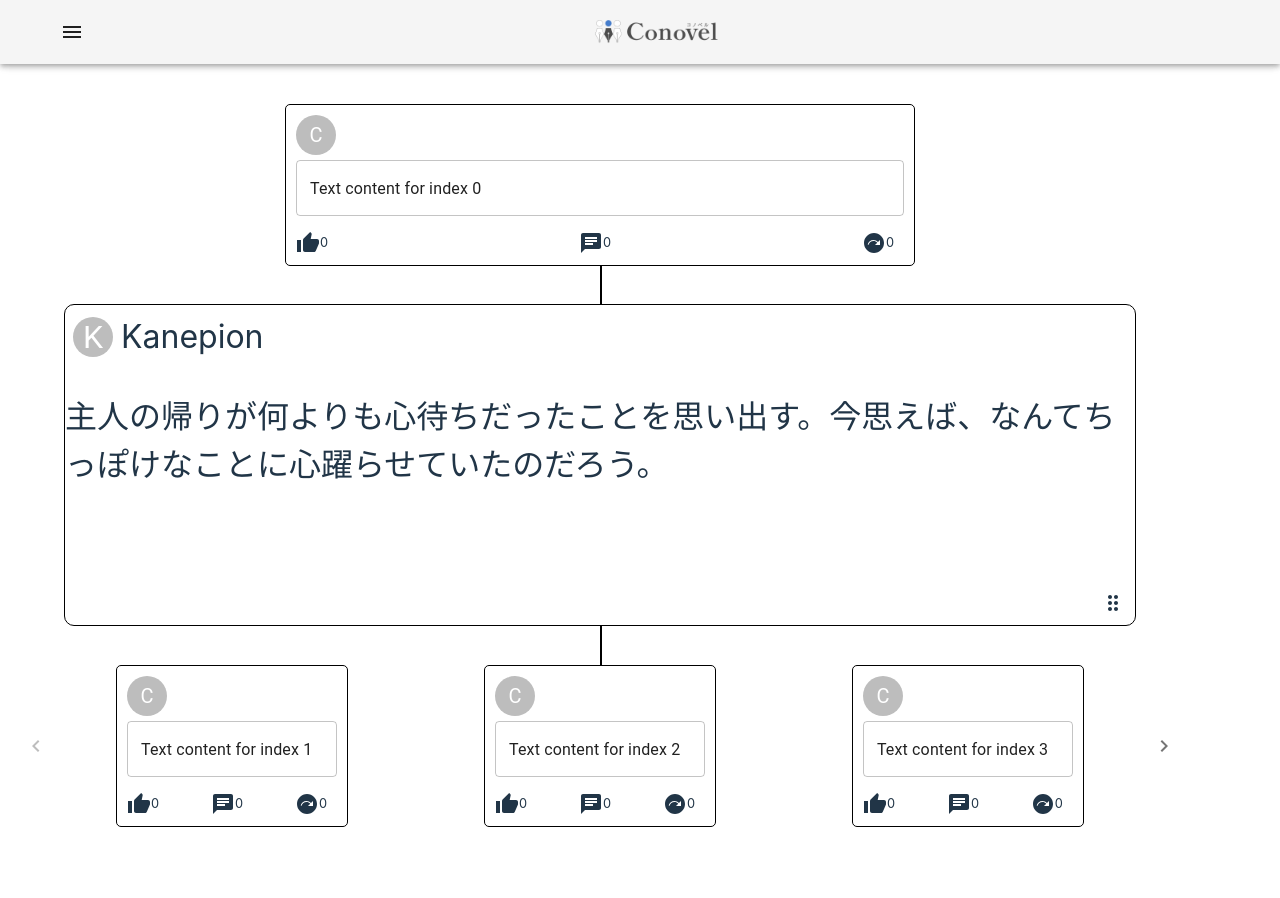
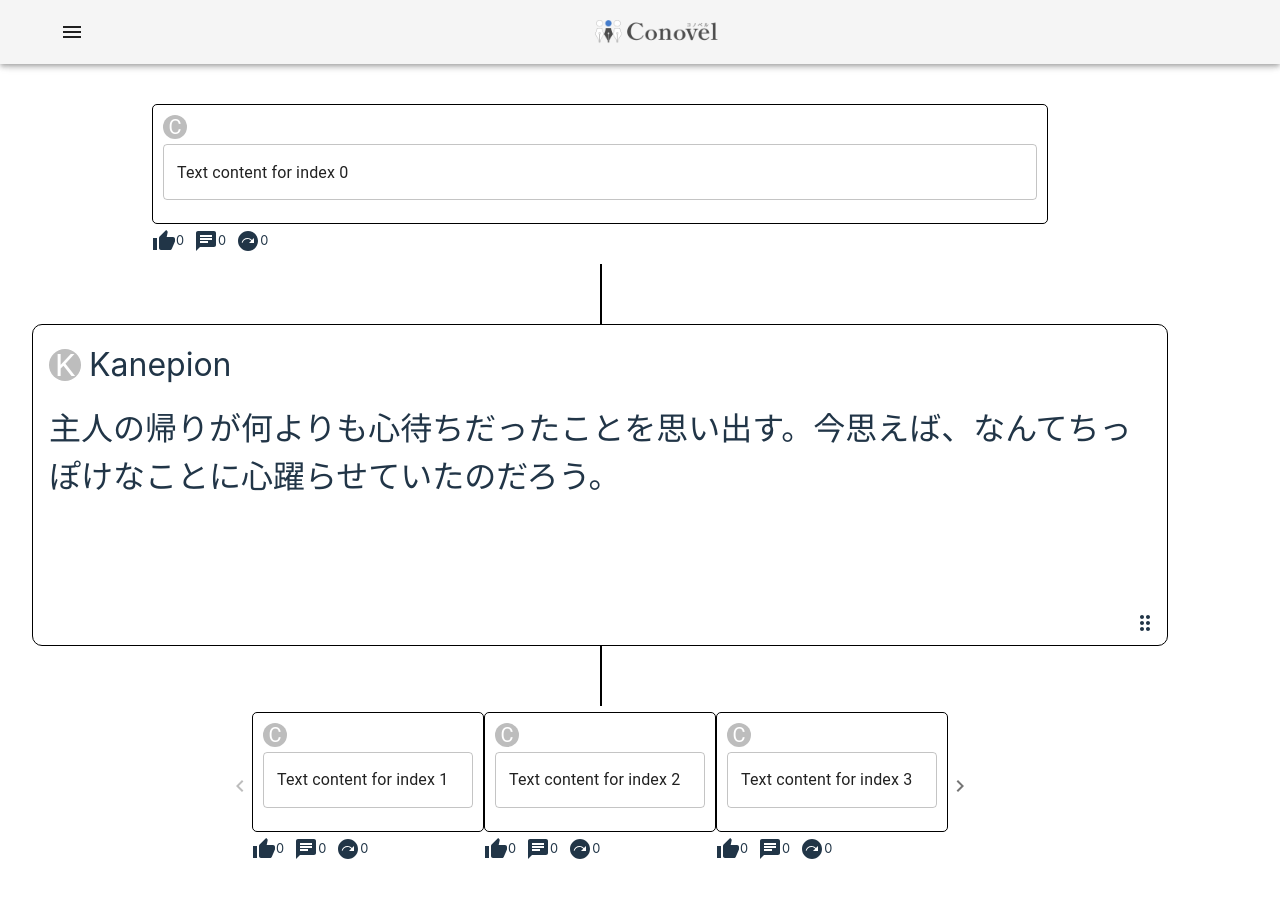
Before and after one commit to Conovel/frontend, a React (Vite) app: page / in a window 1280 px wide. Shown: the top 898 px of the page. Before the commit the page ends 827 px from the top, so only its background shows below. Built offline with nearby package versions, Linux system fonts and the light colour scheme; the HTML template or start-up script is replaced by a standard one.

Commit message:
wip; デザインアップデートした

```diff
--- a/src/components/novelcard/NovelCard.tsx
+++ b/src/components/novelcard/NovelCard.tsx
@@ -31,33 +31,48 @@ const NovelCard: React.FC<NovelCardProps> = ({
     <Box
       sx={{
         fontSize: '0.8rem',
-        border: '1px solid #000',
-        padding: '10px',
-        borderRadius: '5px',
-        margin: '0 5px',
         position: 'relative',
         backgroundColor: '#fff',
         zIndex: 1,
       }}
     >
-      <Avatar sx={{ marginBottom: '5px' }}>C</Avatar>
+      <Box
+        sx={{
+          border: '1px solid #000',
+          padding: '10px',
+          borderRadius: '5px',
+        }}
+      >
+        <Avatar sx={{ width: 24, height: 24, marginBottom: '5px' }}>C</Avatar>
         {/* 小説のテキストを表示するテキストボックス */}
+        <Box
+          sx={{
+            fontSize: '1.0rem',
+            height: '4rem',
+            marginBottom: '5px',
+            overflow: 'hidden',
+          }}
+        >
           <TextField
             multiline
             fullWidth
             variant='outlined'
             value={text}
             InputProps={{
-          readOnly: true, // 読み取り専用に設定
+              readOnly: true,
             }}
             sx={{
-          marginBottom: '10px',
+              fontSize: '1.0rem',
+              height: '100%',
             }}
           />
+        </Box>
+      </Box>
+
       <Box
         sx={{
           display: 'flex',
-          justifyContent: 'space-between',
+          justifyContent: 'flex-start',
           marginTop: '5px',
         }}
       >
--- a/src/components/novelview/MainPanel.tsx
+++ b/src/components/novelview/MainPanel.tsx
@@ -46,22 +46,25 @@ const MainPanel: React.FC<MainPanelProps> = ({
             textAlign: 'left',
             border: '1px solid #000',
             borderRadius: '10px',
-            margin: '5vh 5vh',
+            margin: '0vh 1vh',
             height: '40vh',
             alignItems: 'center',
             fontSize: '2.0rem',
             zIndex: 2,
+            overflowY: 'auto',
           }}
         >
           <Box
-            sx={{ display: 'flex', alignItems: 'center', margin: '1vh 1vh' }}
+            sx={{ display: 'flex', alignItems: 'center', margin: '2vh 2vh' }}
           >
-            <Avatar sx={{ fontSize: '2.0rem' }}>K</Avatar>
+            <Avatar sx={{ fontSize: '2.0rem', width: 32, height: 32 }}>
+              K
+            </Avatar>
             <Box sx={{ marginLeft: '1vh', fontSize: '2.0rem' }}>
               {'Kanepion'}
             </Box>
           </Box>
-          <p>{panel.sentence}</p>
+          <p style={{ margin: '2vh 2vh' }}>{panel.sentence}</p>
           <DragIndicatorIcon
             onClick={handleIconClick}
             sx={{
--- a/src/components/novelview/ParentPanel.tsx
+++ b/src/components/novelview/ParentPanel.tsx
@@ -36,7 +36,7 @@ const Prev: React.FC<PrevProps> = ({
         justifyContent: 'space-between',
         margin: '5vh auto',
         height: '20vh',
-        width: '50vw',
+        width: '70vw',
         alignItems: 'center',
         zIndex: 2,
       }}
--- a/src/features/NovelView/NovelViewPresentation.tsx
+++ b/src/features/NovelView/NovelViewPresentation.tsx
@@ -1,9 +1,7 @@
 import React from 'react';
 import { Box, Container } from '@mui/material';
-import Prev from '../../components/novelview/ParentPanel';
-import Next from '../../components/novelview/ChildrenPanel';
-import { FaThumbsUp } from 'react-icons/fa';
-import ChatIcon from '@mui/icons-material/Chat';
+import ParentPanel from '../../components/novelview/ParentPanel';
+import ChildrenPanel from '../../components/novelview/ChildrenPanel';
 import MainPanel from '../../components/novelview/MainPanel';
 
 // TODO: サンプルデータ後で削除
@@ -37,7 +35,6 @@ interface NovelViewPresentationProps {
 }
 
 export const NovelViewPresentation: React.FC<NovelViewPresentationProps> = ({
-  posts,
   mainPanels,
 }) => {
   const prevTextCount = 10;
@@ -58,54 +55,6 @@ export const NovelViewPresentation: React.FC<NovelViewPresentationProps> = ({
 
   return (
     <Container sx={{ position: 'relative', top: '8vh', alignItems: 'center' }}>
-      <Box sx={{ display: 'flex', flexWrap: 'wrap', width: '100vw' }}>
-        {posts.map((post) => (
-          <Box
-            key={post.sentence_id}
-            sx={{
-              backgroundColor: '#fff',
-              border: '1px solid #000',
-              borderRadius: '10px',
-              padding: '10px',
-              margin: '5vh 0',
-              width: '100%',
-              zIndex: 2,
-            }}
-          >
-            <p>{post.sentence}</p>
-            <Box
-              sx={{
-                display: 'flex',
-                justifyContent: 'space-between',
-                marginTop: '5px',
-              }}
-            >
-              <Box
-                sx={{
-                  display: 'flex',
-                  alignItems: 'center',
-                }}
-              >
-                <FaThumbsUp style={{ fontSize: '18px' }} />
-                <span>{post.evaluation_good_count}</span>
-              </Box>
-              <Box
-                sx={{
-                  display: 'flex',
-                  alignItems: 'center',
-                }}
-              >
-                <ChatIcon style={{ fontSize: '18px' }} />
-                <span>{post.comments}</span>
-              </Box>
-            </Box>
-            <p>投稿数: {post.sentence_user_count}</p>
-            <p>階層数: {post.sentence_hierarchy_count}</p>
-            <p>読者数: {post.reader_count}</p>
-            <p>あらすじ: {post.overview}</p>
-          </Box>
-        ))}
-      </Box>
       <Box
         sx={{
           position: 'absolute',
@@ -117,8 +66,15 @@ export const NovelViewPresentation: React.FC<NovelViewPresentationProps> = ({
           zIndex: 1,
         }}
       ></Box>
-
-      <Prev
+      <Box
+        sx={{
+          display: 'flex',
+          flexDirection: 'column',
+          alignItems: 'center',
+          gap: '20px',
+        }}
+      >
+        <ParentPanel
           startIndex={startIndexPrev}
           setStartIndex={setStartIndexPrev}
           visibleTextCount={visibleTextCount}
@@ -145,7 +101,7 @@ export const NovelViewPresentation: React.FC<NovelViewPresentationProps> = ({
           setNextPlanCount={setNextPlanCountPrev}
         />
 
-      <Next
+        <ChildrenPanel
           startIndex={startIndexNext}
           setStartIndex={setStartIndexNext}
           visibleTextCount={visibleTextCount}
@@ -159,6 +115,7 @@ export const NovelViewPresentation: React.FC<NovelViewPresentationProps> = ({
           nextPlanCount={nextPlanCountNext}
           setNextPlanCount={setNextPlanCountNext}
         />
+      </Box>
     </Container>
   );
 };
```
Lines whose indentation alone changed are shown as unchanged.
